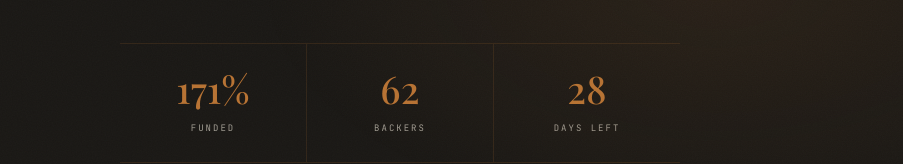
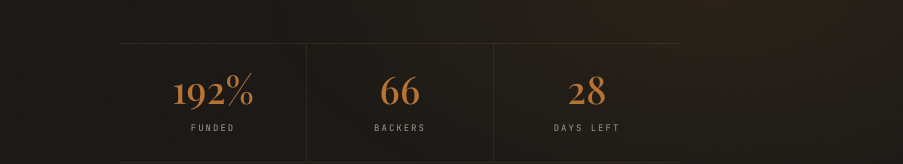
Before and after one commit to mbrownpal/berichnow-lander, a Next.js app: page /kickstarter-event in a window 1280 px wide. Shown: the part 316-480 px from the top of the page, without its empty margins (240-1143 px from the left). Built offline with nearby package versions, Linux system fonts and the light colour scheme; no server answers; a web font is replaced by a local one.

Commit message:
Update Kickstarter stats from daily email: 192% funded, 66 backers

```diff
--- a/app/kickstarter-event/KickstarterPage.tsx
+++ b/app/kickstarter-event/KickstarterPage.tsx
@@ -326,14 +326,14 @@ export default function KickstarterPage({ kickstarterUrl }: KickstarterPageProps
 
         <p className="lede fade d2">For anyone who has stood on the mountain of success and wondered whether this is really it.</p>
 
-        {/* Stats from live Kickstarter campaign - Updated 2026-08-20 */}
+        {/* Stats from Kickstarter daily email - Updated 2026-08-20 10:08 AM */}
         <div className="stats fade d3">
           <div className="stat">
-            <div className="stat-num">171%</div>
+            <div className="stat-num">192%</div>
             <div className="stat-label">Funded</div>
           </div>
           <div className="stat">
-            <div className="stat-num">62</div>
+            <div className="stat-num">66</div>
             <div className="stat-label">Backers</div>
           </div>
           <div className="stat">
```
